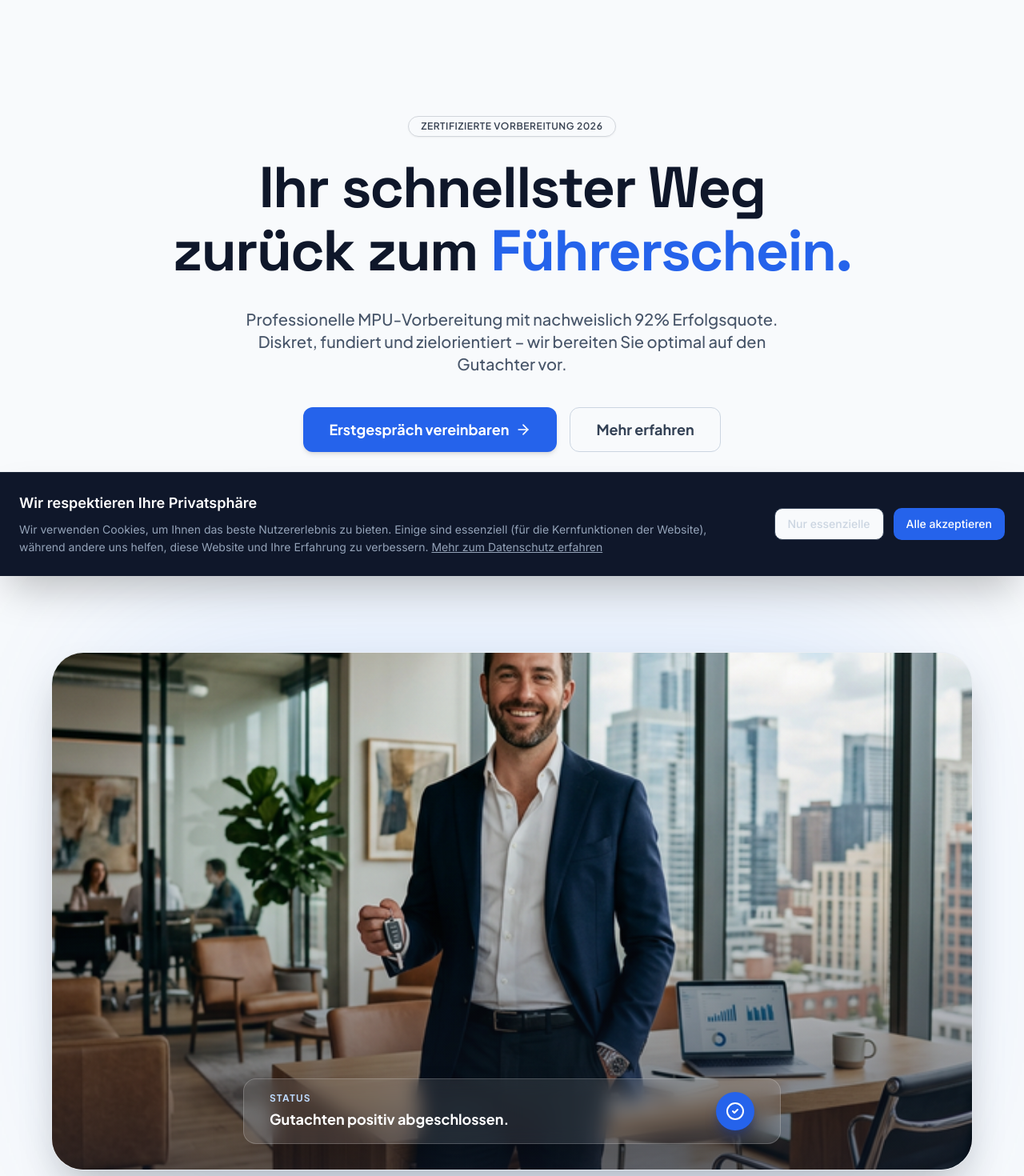
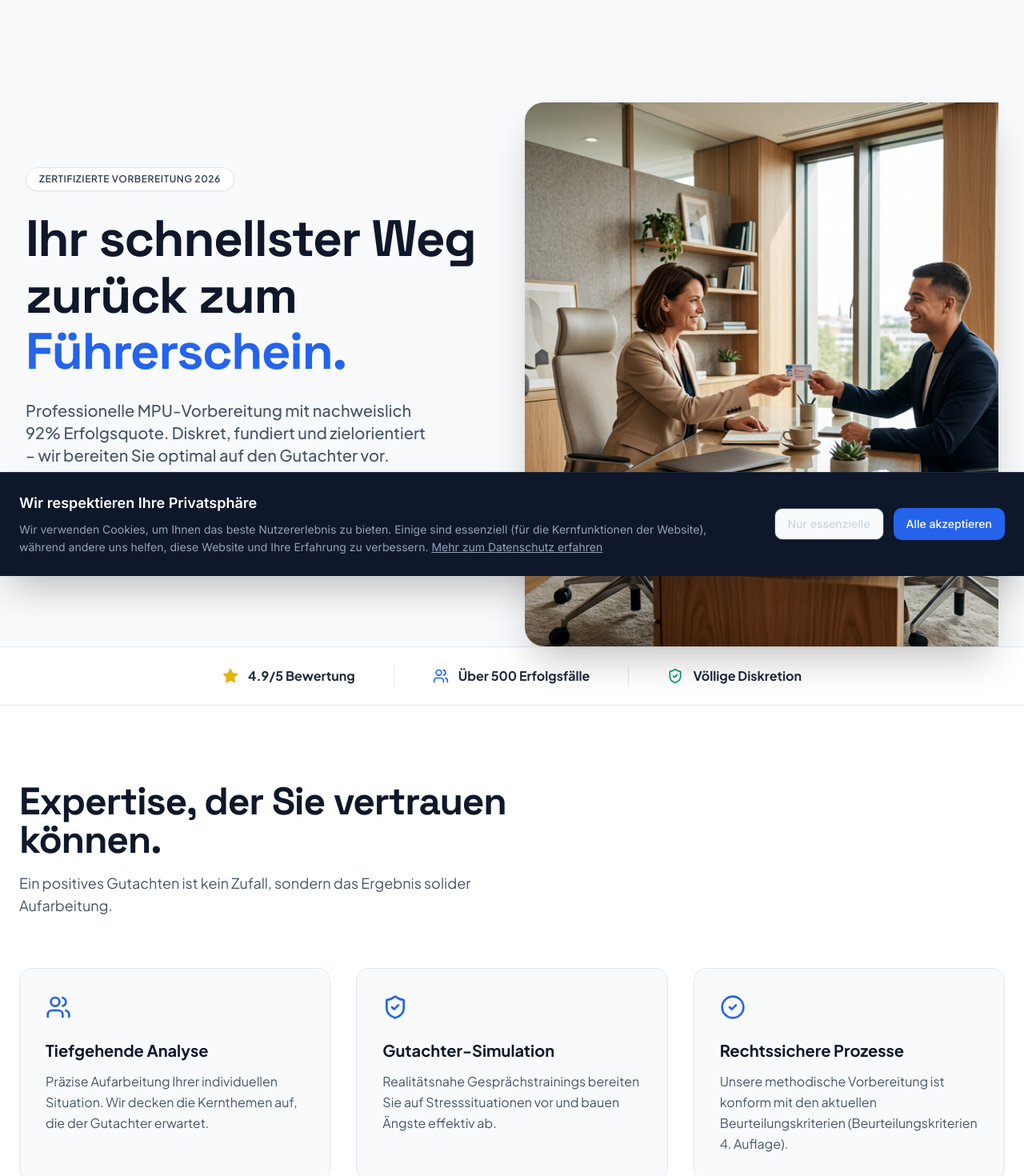
Before and after one commit to OkanLimitless/mpu-focus, a Next.js app: page / in a window 1280 px wide. Shown: the part 80-1550 px from the top of the page at 80% size. Built offline with nearby package versions, Linux system fonts and the light colour scheme.

Commit message:
design: implement split-layout hero section matching 100K CRM reference

```diff
--- a/src/app/page.tsx
+++ b/src/app/page.tsx
@@ -149,20 +149,23 @@ export default function HomePage() {
       </nav>
 
       <main className="pt-24 md:pt-32">
-        {/* Solid Hero Section */}
-        <section className="bg-slate-50 py-16 lg:py-24">
-          <div className="mx-auto max-w-7xl px-6">
-            <div className="mx-auto max-w-4xl text-center">
-              <Badge variant="outline" className="mb-6 border-blue-200 bg-blue-50 py-1 px-4 text-blue-700 font-bold rounded-full uppercase tracking-wider text-xs shadow-sm">
+        {/* Split Hero Section */}
+        <section className="bg-slate-50 pt-16 lg:pt-20 pb-0 overflow-hidden border-b border-slate-200">
+          <div className="mx-auto max-w-7xl px-6 lg:px-8">
+            <div className="grid lg:grid-cols-2 gap-12 lg:gap-8 items-center">
+
+              {/* Left Content */}
+              <div className="max-w-2xl pb-12 lg:pb-24 pt-4 lg:pt-12 text-center lg:text-left mx-auto lg:mx-0">
+                <Badge variant="outline" className="mb-6 border-slate-200 bg-white py-1.5 px-4 text-slate-700 font-bold rounded-full uppercase tracking-wider text-xs shadow-sm">
                   Zertifizierte Vorbereitung 2026
                 </Badge>
-              <h2 className={`${displayFont.className} text-5xl font-bold tracking-tight text-slate-900 md:text-7xl lg:leading-[1.1] mb-8`}>
-                Ihr schnellster Weg <br className="hidden md:block" /> zurück zum <span className="text-blue-600">Führerschein.</span>
+                <h2 className={`${displayFont.className} text-5xl font-bold tracking-tight text-slate-900 md:text-6xl lg:text-[4rem] lg:leading-[1.1] mb-6`}>
+                  Ihr schnellster Weg <br className="hidden lg:block" /> zurück zum <span className="text-blue-600">Führerschein.</span>
                 </h2>
-              <p className="mx-auto mt-6 max-w-2xl text-lg leading-relaxed text-slate-600 md:text-xl font-medium">
+                <p className="mt-6 text-lg leading-relaxed text-slate-600 md:text-xl font-medium max-w-lg mx-auto lg:mx-0 text-balance">
                   Professionelle MPU-Vorbereitung mit nachweislich 92% Erfolgsquote. Diskret, fundiert und zielorientiert – wir bereiten Sie optimal auf den Gutachter vor.
                 </p>
-              <div className="mt-10 flex flex-col sm:flex-row items-center justify-center gap-4">
+                <div className="mt-10 flex flex-col items-center justify-center lg:flex-row lg:justify-start gap-4">
                   <Button
                     size="lg"
                     className="h-14 w-full sm:w-auto rounded-xl bg-blue-600 px-8 text-lg font-bold text-white shadow-md hover:bg-blue-700 transition-colors"
@@ -174,55 +177,44 @@ export default function HomePage() {
                   <Button
                     size="lg"
                     variant="outline"
-                  className="h-14 w-full sm:w-auto rounded-xl px-8 text-lg font-bold border-slate-300 text-slate-700 hover:bg-slate-100 transition-colors"
+                    className="h-14 w-full sm:w-auto rounded-xl px-8 text-lg font-bold border-slate-300 text-slate-700 bg-white hover:bg-slate-50 transition-colors"
                     onClick={() => document.getElementById('ablauf')?.scrollIntoView({ behavior: 'smooth' })}
                   >
                     Mehr erfahren
                   </Button>
                 </div>
+              </div>
 
-              {/* Minimal Trust Indicator */}
-              <div className="mt-14 flex flex-wrap items-center justify-center gap-6 sm:gap-8 py-8 border-y border-slate-200">
-                <div className="flex items-center gap-2">
-                  <Star className="h-5 w-5 text-yellow-400 fill-current" />
-                  <span className="font-bold text-slate-900">4.9/5 Bewertung</span>
-                </div>
-                <div className="hidden sm:block w-px h-8 bg-slate-200" />
-                <div className="flex items-center gap-2">
-                  <Users className="h-5 w-5 text-blue-600" />
-                  <span className="font-bold text-slate-900">Über 500 Erfolgsfälle</span>
-                </div>
-                <div className="hidden sm:block w-px h-8 bg-slate-200" />
-                <div className="flex items-center gap-2">
-                  <ShieldCheck className="h-5 w-5 text-emerald-600" />
-                  <span className="font-bold text-slate-900">Völlige Diskretion</span>
+              {/* Right Image Container */}
+              <div className="relative h-[400px] sm:h-[500px] lg:h-[680px] w-full lg:-mr-32 xl:-mr-48 rounded-t-3xl lg:rounded-l-3xl lg:rounded-tr-none overflow-hidden shadow-2xl animate-in fade-in slide-in-from-right-8 duration-1000">
+                <Image
+                  src="/mpu-hero-split.png"
+                  alt="MPU Beratung Erfolg"
+                  fill
+                  className="object-cover object-center lg:object-left"
+                  priority
+                />
               </div>
             </div>
           </div>
 
-            {/* Premium Hero Validation Image */}
-            <div className="mt-16 sm:mt-24 mx-auto max-w-6xl relative animate-in fade-in slide-in-from-bottom-8 duration-1000 delay-300">
-              <div className="absolute inset-x-20 top-0 bg-blue-500 blur-[120px] h-full opacity-20 pointer-events-none" />
-              <div className="relative aspect-video rounded-t-[2.5rem] md:rounded-[2.5rem] overflow-hidden shadow-2xl border border-slate-200/50 bg-slate-100 group">
-                <Image
-                  src="/mpu-success.png"
-                  alt="MPU Erfolg"
-                  fill
-                  className="object-cover group-hover:scale-105 transition-transform duration-1000"
-                  priority
-                />
-                <div className="absolute inset-0 bg-gradient-to-t from-slate-900/60 via-slate-900/10 to-transparent" />
-
-                <div className="absolute bottom-8 left-8 right-8 flex justify-center">
-                  <div className="backdrop-blur-md bg-white/10 border border-white/20 rounded-2xl flex items-center justify-between p-4 sm:px-8 max-w-2xl w-full text-white shadow-2xl">
-                    <div>
-                      <p className="text-xs font-bold uppercase tracking-widest text-blue-200 mb-1">Status</p>
-                      <p className="text-lg font-bold">Gutachten positiv abgeschlossen.</p>
+          {/* Trust Indicators Bar (Bottom Full Width) */}
+          <div className="bg-white border-t border-slate-200">
+            <div className="mx-auto max-w-7xl px-6">
+              <div className="flex flex-wrap items-center justify-center gap-x-12 gap-y-6 py-6">
+                <div className="flex items-center gap-3">
+                  <Star className="h-5 w-5 text-yellow-500 fill-current" />
+                  <span className="font-bold text-slate-800">4.9/5 Bewertung</span>
                 </div>
-                    <div className="h-12 w-12 rounded-full bg-blue-600 flex items-center justify-center shrink-0 shadow-lg shadow-blue-900/50">
-                      <CheckCircle2 className="h-6 w-6 text-white" />
+                <div className="hidden sm:block w-px h-6 bg-slate-200" />
+                <div className="flex items-center gap-3">
+                  <Users className="h-5 w-5 text-blue-600" />
+                  <span className="font-bold text-slate-800">Über 500 Erfolgsfälle</span>
                 </div>
-                  </div>
+                <div className="hidden sm:block w-px h-6 bg-slate-200" />
+                <div className="flex items-center gap-3">
+                  <ShieldCheck className="h-5 w-5 text-emerald-600" />
+                  <span className="font-bold text-slate-800">Völlige Diskretion</span>
                 </div>
               </div>
             </div>
```
Also changed, not shown: public/mpu-hero-split.png (added). Lines whose indentation alone changed are shown as unchanged.
